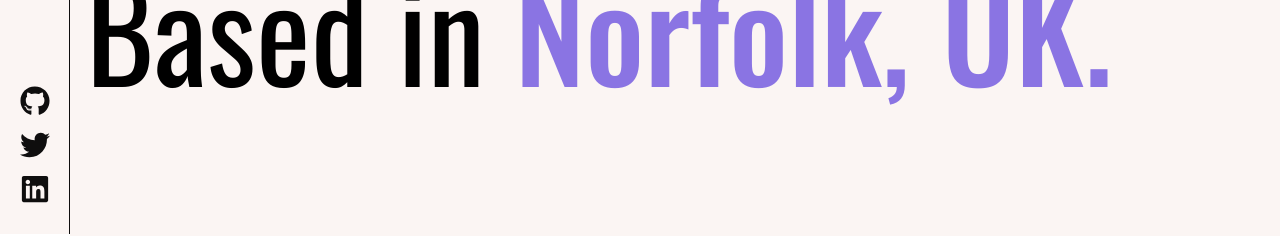
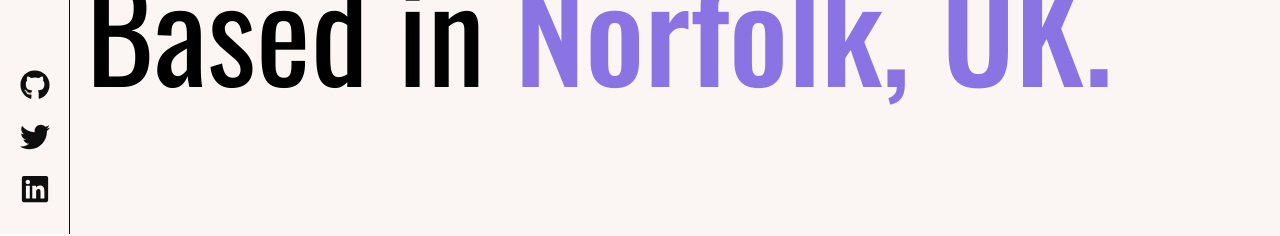
Before and after one commit to JackMorre/2024-website-portfolio, a React (Vite) app: page / in a window 1280 px wide. Shown: the part 566-802 px from the top of the page. Built offline with nearby package versions, Linux system fonts and the light colour scheme.

Commit message:
resizing about me

```diff
--- a/src/pages/componants/about-me/AboutMe.jsx
+++ b/src/pages/componants/about-me/AboutMe.jsx
@@ -2,7 +2,7 @@ export default function AboutMe() {
   return (
     <div
       id="about-me"
-      className="bg-light flex flex-col gap-8 items-center justify-center font-merriweather text-xl font-light px-8 py-16 md:text-3xl md:py-32 sm:text-3xl md:px-20 h-screen lg:text-4xl"
+      className="bg-light flex flex-col gap-8 items-center justify-center font-merriweather text-xl font-light px-8 py-16 md:text-3xl md:py-32 sm:text-3xl md:px-20 lg:text-4xl"
     >
       <h2>
         <span className="font-semibold text-color">
--- a/src/pages/componants/aside/Socials.jsx
+++ b/src/pages/componants/aside/Socials.jsx
@@ -8,9 +8,9 @@ export default function Socials({ isRow }) {
   const { desktopMode } = useUi();
   return (
     <ul
-      className={`flex gap-2  ${
+      className={`flex gap-4  ${
         desktopMode
-          ? `flex-col items-center ${isRow ? "sm:flex-row" : "mb-6"}`
+          ? `flex-col items-center ${isRow ? "sm:flex-row gap-4" : "mb-6"}`
           : "flex-row mx-auto p-4 justify-center"
       }`}
     >
```
